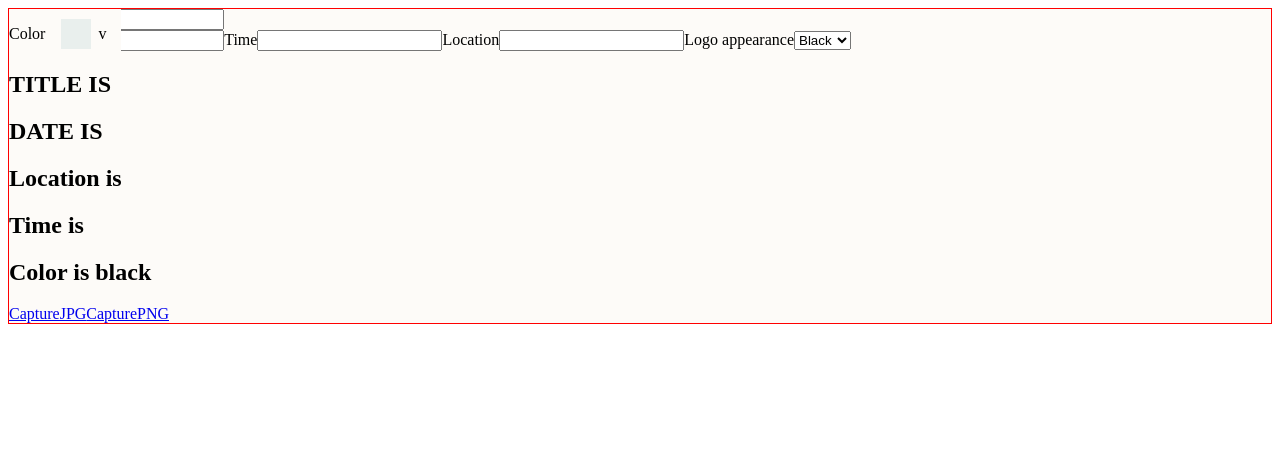
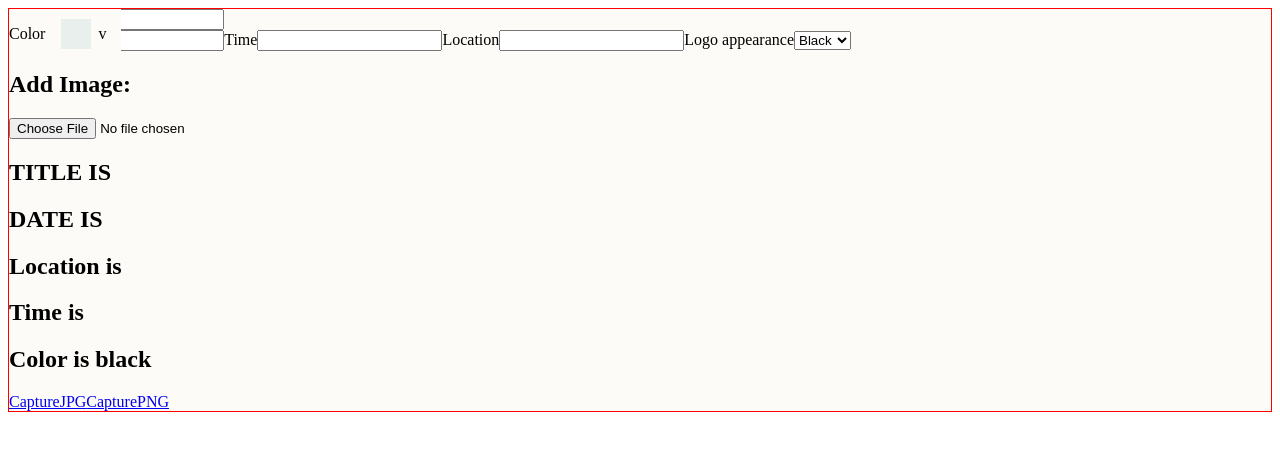
Before and after one commit to adel0896/bien_contemporary, a React (Create React App) app: page / in a window 1280 px wide. Shown: the top 450 px of the page. Built offline with nearby package versions, Linux system fonts and the light colour scheme.

Commit message:
added-file-upload

```diff
--- a/src/components/Customizer.js
+++ b/src/components/Customizer.js
@@ -6,38 +6,20 @@ import Date from "./Date";
 import Time from "./Time";
 import Location from "./Location";
 import Logo from "./Logo";
+import File from "./File";
 
 export default function Customizer(props) {
   console.log(props);
 
   return (
     <div className="Customizer">
-      <Color
-        onColorChange={props.onColorChange}
-        name="color"
-        value={props.value}
-      ></Color>
-      <Title
-        onInputChange={props.onInputChange}
-        name="title"
-        value={props.value}
-      ></Title>
-      <Date
-        onInputChange={props.onInputChange}
-        name="date"
-        value={props.value}
-      ></Date>
-      <Time
-        onInputChange={props.onInputChange}
-        name="time"
-        value={props.value}
-      ></Time>
-      <Location
-        onInputChange={props.onInputChange}
-        name="location"
-        value={props.value}
-      ></Location>
+      <Color onColorChange={props.onColorChange} name="color" value={props.value}></Color>
+      <Title onInputChange={props.onInputChange} name="title" value={props.value}></Title>
+      <Date onInputChange={props.onInputChange} name="date" value={props.value}></Date>
+      <Time onInputChange={props.onInputChange} name="time" value={props.value}></Time>
+      <Location onInputChange={props.onInputChange} name="location" value={props.value}></Location>
       <Logo></Logo>
+      <File></File>
     </div>
   );
 }
--- /dev/null
+++ b/src/components/File.js
@@ -0,0 +1,17 @@
+import React from "react";
+import { useState } from "react";
+export default function File() {
+  const [file, setFile] = useState();
+  function handleChange(e) {
+    console.log(e.target.files);
+    setFile(URL.createObjectURL(e.target.files[0]));
+  }
+
+  return (
+    <div className="App">
+      <h2>Add Image:</h2>
+      <input type="file" onChange={handleChange} />
+      <img src={file} />
+    </div>
+  );
+}
```
